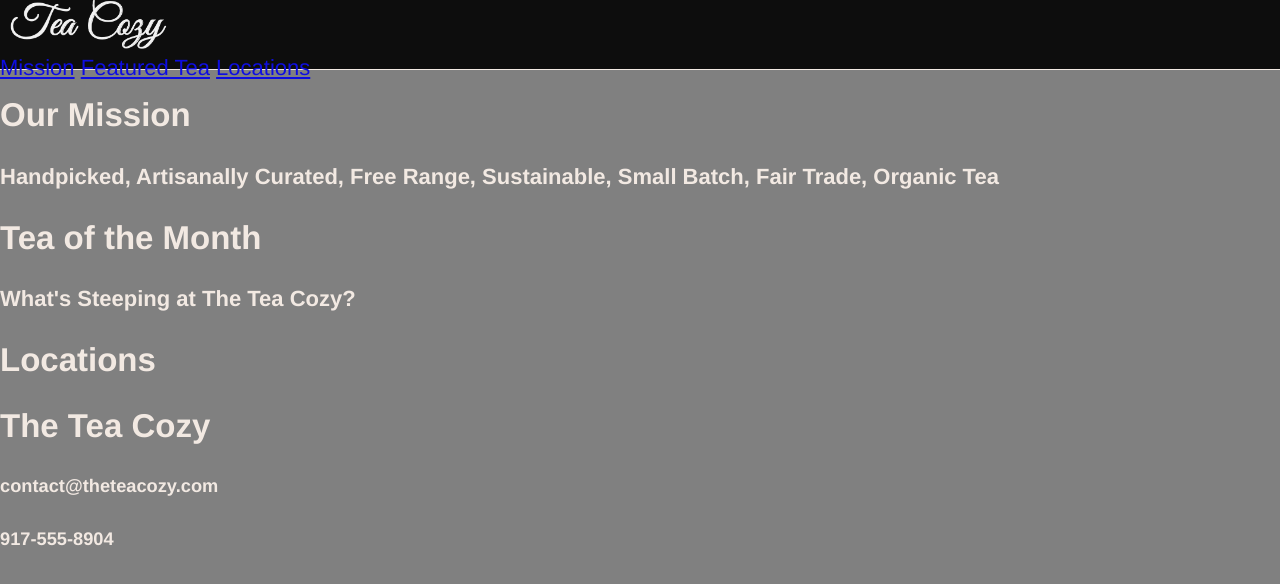
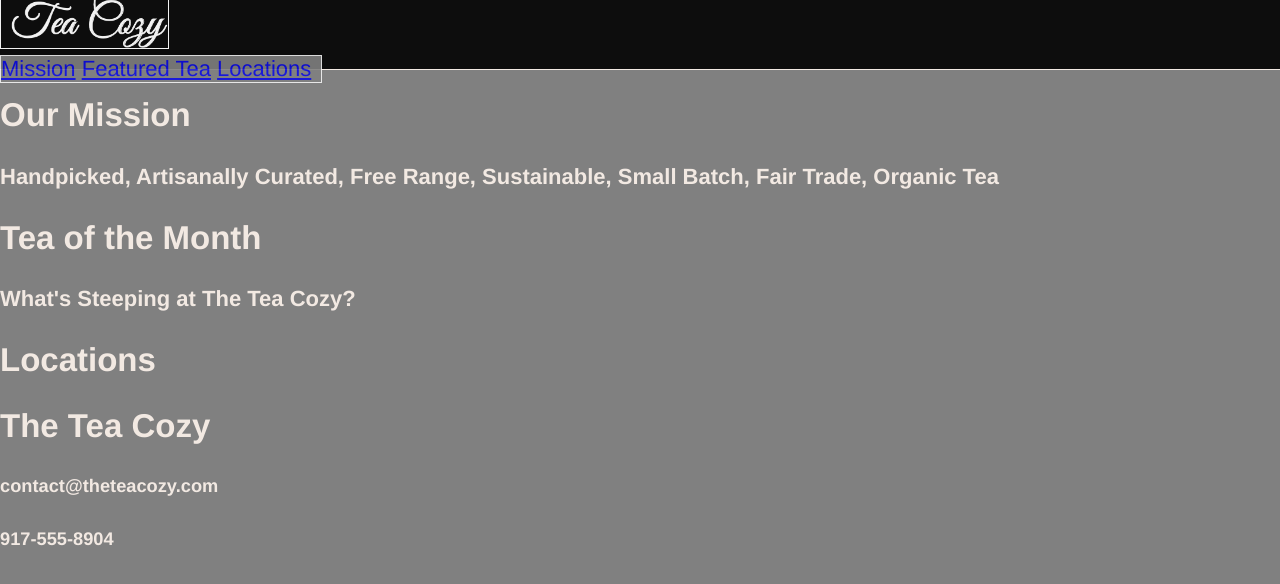
Before and after one commit to mkilby/teacozy, a plain HTML site: page index.html in a window 1280 px wide. Drawn offline with Linux system fonts and the light colour scheme.

Commit message:
trying to fix nav in header :(

```diff
--- a/index.html
+++ b/index.html
@@ -11,7 +11,7 @@
       <div class="logo">
         <img src="./resources/images/img-tea-cozy-logo.png"
       </div>
-      <div>
+      <div class="tcnav">
         <nav>
           <a href="#mission">Mission</a>
           <a href="#featured_tea">Featured Tea</a>
--- a/resources/css/style.css
+++ b/resources/css/style.css
@@ -1,4 +1,4 @@
-/* ------ setting up defaults for entire page ----- */
+/* ------ setting up defaults for entire page of TEA COZY ----- */
 body {
   margin: 0; /* make sure no  gap between top of browser viewport and top of header  */
   font-family: Helvetica, sans-serif;
@@ -7,15 +7,14 @@ body {
   background-color: grey;
   opacity: 0.9;
 }
-div {
-  display: block;
-}
+
 
 /* ---- header ---- */
 header {
   display: flex;
   align-items: center;
   position: fixed;
+  margin: auto;
   z-index: 1;
   width: 100%;
   height: 69px;
@@ -25,16 +24,17 @@ header {
 
 header .logo {
 }
-header img {
+.logo img {
   height: 50px;
   padding-left: 10px;
   padding-top: 10px;
+  border: 1px solid white;
 }
 
 header nav {
   padding-right: 10px;
-  display: block;
   font-size: 22px;
+  border: 1px solid white;
 
 }
 .tcnav {
@@ -42,7 +42,7 @@ header nav {
   background-color: grey;
   opacity: 0.9;
 }
-
+/* ---- main content area for TEA COZY --- */
 .content {
   padding-top: 69px;
 }
```
